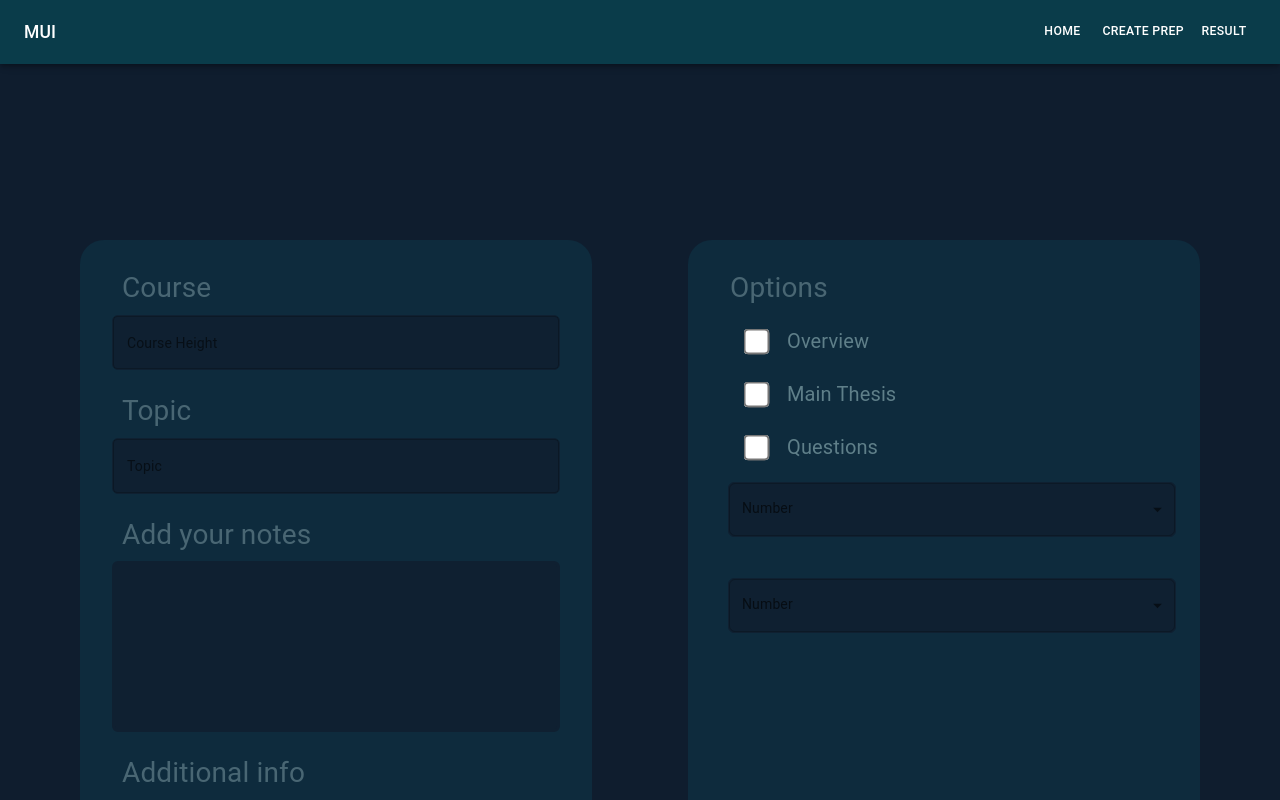
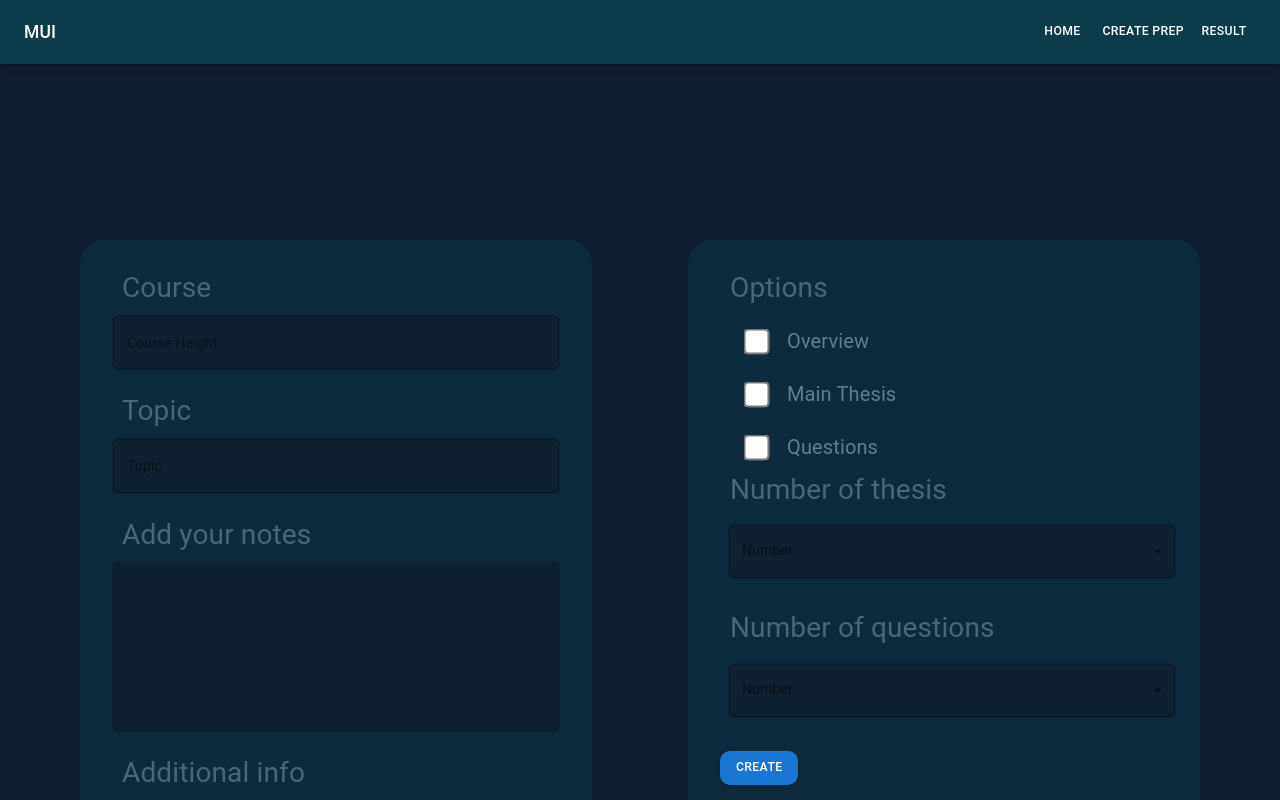
Before and after one commit to martinyis/PrepAi, a React (Create React App) app in the folder client/: page /create in a window 1280 px wide. Shown: the top 800 px of the page. Built offline with nearby package versions, Linux system fonts and the light colour scheme.

Commit message:
Add new ui to Settings Panel

```diff
--- a/client/src/modules/SettingsPanel.jsx
+++ b/client/src/modules/SettingsPanel.jsx
@@ -6,6 +6,8 @@ import { useTheme } from "@material-ui/core/styles";
 import { TextField } from "@material-ui/core";
 import CheckBoxes from "../UI/CheckBoxes";
 import InputFiled from "../UI/InputFiled";
+import { Button } from "@mui/material";
+
 const SettingsPanel = () => {
   const theme = useTheme();
   return (
@@ -20,8 +22,33 @@ const SettingsPanel = () => {
         }}
       >
         <CheckBoxes />
+        <Typography
+          style={{
+            paddingBottom: 10,
+            paddingLeft: 10,
+          }}
+          variant="h3"
+        >
+          Number of thesis
+        </Typography>
         <InputFiled />
+        <Typography
+          style={{
+            paddingBottom: 10,
+            paddingLeft: 10,
+          }}
+          variant="h3"
+        >
+          Number of questions
+        </Typography>
         <InputFiled />
+        <Button
+          variant="contained"
+          color="primary"
+          sx={{ borderRadius: "10px", margin: "auto" }}
+        >
+          Create
+        </Button>
       </Box>
     </>
   );
```
